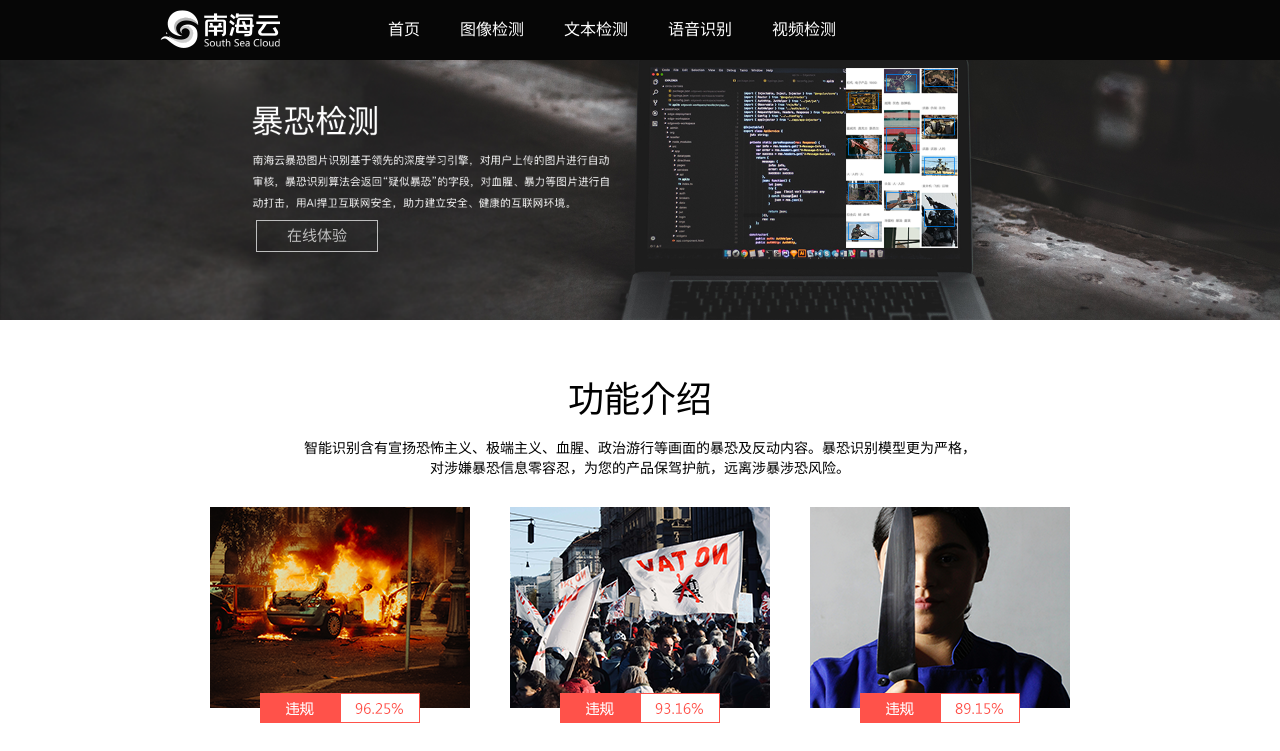
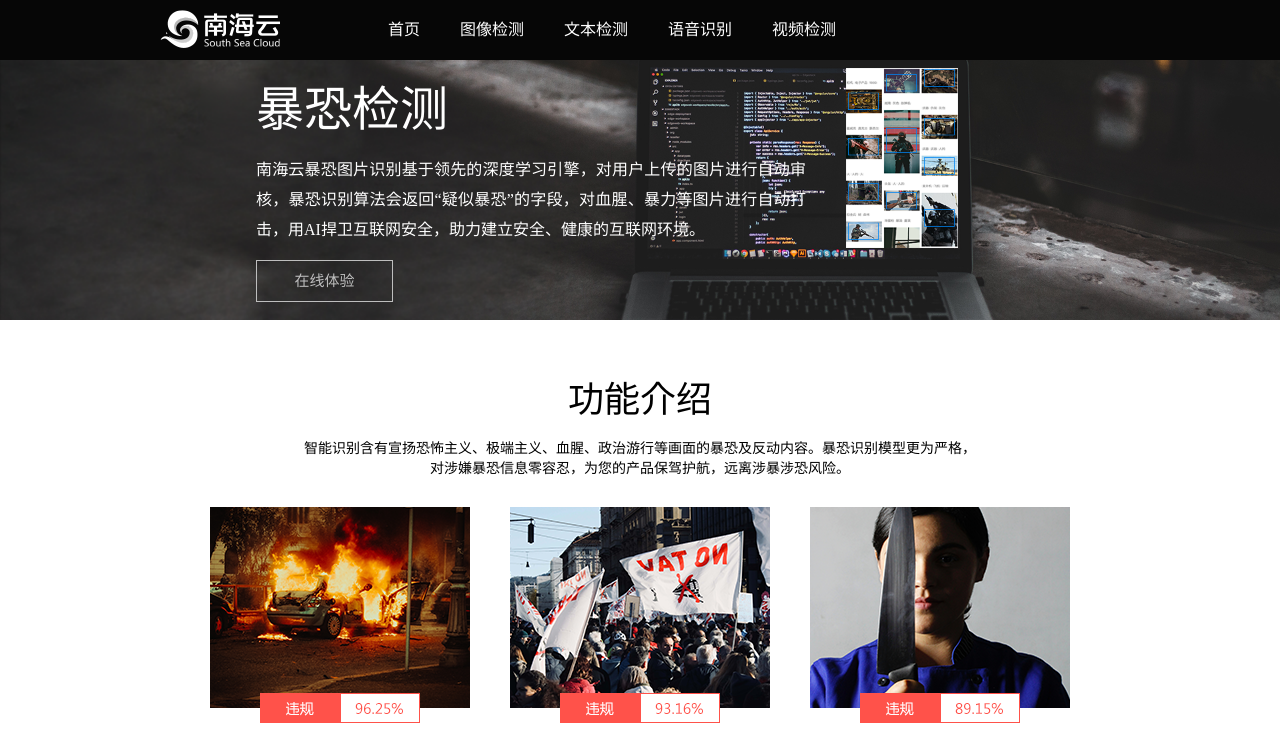
Before and after one commit to shuishang/nhyai, a Vue app in the folder frontend/: page /force in a window 1280 px wide. Shown: the top 751 px of the page. Built offline with nearby package versions, Linux system fonts and the light colour scheme; what vue-audio-recorder would draw is missing.

Commit message:
给视频加上了时间限制

```diff
--- a/frontend/src/assets/css/common.css
+++ b/frontend/src/assets/css/common.css
@@ -44,6 +44,11 @@ table{border-collapse:collapse;}
     -webkit-box-orient: vertical;
     -webkit-line-clamp:2;
 }
+.ell-rows-4 {
+    display: -webkit-box;
+    -webkit-box-orient: vertical;
+    -webkit-line-clamp:4;
+}
 ::-webkit-scrollbar
 {
     width: 10px;  /*滚动条宽度*/
--- a/frontend/src/assets/css/override-element-ui.css
+++ b/frontend/src/assets/css/override-element-ui.css
@@ -41,6 +41,7 @@
 .el-icon-plus:before {
     font-size: 60px;
     color: #acc3ff;
+    vertical-align: middle;
 }
 .el-upload--picture-card{
     border: 2px dashed #acc3ff;
--- a/frontend/src/store/common.js
+++ b/frontend/src/store/common.js
@@ -73,7 +73,7 @@ function padLeftZero(str) {
 export function secondToTime(second) {
 	const hour = second>3600?Math.floor(second/3600)+":":"00:";
 	const minute = second>60?Math.floor(second/60)>10?Math.floor(second/60):"0"+Math.floor(second/60)+":":"00:";
-	const sec = second%60<10?"0"+second%60:second%60;
+	const sec = second%60<9?"0"+Math.ceil(second%60):Math.ceil(second%60);
 	return hour  + minute + sec;
 }
 
--- a/frontend/src/views/AICheck/videoCheck.vue
+++ b/frontend/src/views/AICheck/videoCheck.vue
@@ -83,7 +83,7 @@
 	    data(){
 	        return{
                 imageIsBig:false,
-                videoUrl:[],
+                videoUrl:{},
                 imageUrl:[],
                 markerInfo:[],
                 sexInfo:5,
@@ -128,6 +128,7 @@
                 formData.append('video', file);
                 $.ajax({
                     url: this.api+"/api/v1/video/get_video_inspection/",
+                    timeout:3600000,
                     type: "post",
                     data: formData,
 //                    headers: {'Authorization': 'Token mytoken'},
@@ -144,7 +145,7 @@
                         this.isLoading = false;
 //                        this.uploadInfo(response);
 //                        this.videoUrl={url:response.data.video_url} ;
-                        this.videoUrl={url:response.data.video};
+//                        this.videoUrl={url:response.data.video};
 //						this.video_url= response.data.video_url;
                         response.data.video_evidence_information.forEach((item,index)=>{
                             if(parseFloat(item.porn_sensitivity_level)>this.sexInfo){
--- a/frontend/src/views/force.vue
+++ b/frontend/src/views/force.vue
@@ -5,8 +5,16 @@
 			<el-row>
 				<el-row>
 					<el-col :xl={span:24}>
-						<img src="../assets/image/force/force_banner.png" alt="">
-						<p class="practice_online">在线体验</p>
+						<div class="banner_outer">
+							<img src="../assets/image/force/force_banner.png" alt="">
+							<div class="describe_outer_banner">
+								<p class="ell">暴恐检测</p>
+								<p class="ell-rows-4 ">南海云暴恐图片识别基于领先的深度学习引擎，对用户上传的图片进行自动审核，暴恐识别算法会返回“疑似暴恐”的字段，对血腥、暴力等图片进行自动打击，用AI捍卫互联网安全，助力建立安全、健康的互联网环境。</p>
+								<p class="practice_online" @click="toPractice">在线体验</p>
+							</div>
+
+						</div>
+
 					</el-col>
 				</el-row>
 			</el-row>
@@ -24,8 +32,8 @@
 				</el-row>
 			</div>
 		</div>
-		<div class="functional_experience">
-			<h2 class="title">功能体验</h2>
+		<div class="functional_experience" id="practice_title">
+			<h2 class="title" >功能体验</h2>
 			<el-row style="min-width: 800px;margin-top: 40px;">
 				<el-col :xs={span:14} :sm={span:16} :md={span:14,offset:2} :lg={span:13,offset:2} :xl={span:11,offset:4}>
 					<div class="show_input_outer">
@@ -54,6 +62,7 @@
 								class="avatar-uploader"
 								action="http://172.31.4.7:8000/api/v1/image/get_vision_porn/"
 								:auto-upload="false"
+								:multiple="true"
 								:on-change="onImageChange">
 								<i class="el-icon-plus avatar-uploader-icon"></i>
 							</el-upload>
@@ -121,7 +130,7 @@
 							</el-carousel-item>
 						</el-carousel>
 					</div>
-
+					<p class="practice_online" @click="toPractice">在线体验</p>
 				</el-col>
 			</el-row>
 		</div>
@@ -313,7 +322,10 @@
             handlePictureCardPreview(file) {
                 this.dialogImageUrl = file.url;
                 this.dialogVisible = true;
-            }
+            },
+            toPractice(){
+                window.scrollBy(0,document.getElementById('practice_title').offsetTop-100)
+			}
         },
 		components:{
             Navigation,
@@ -326,10 +338,13 @@
 
 <style scoped>
 	.force_top_contain{font-size: 0;line-height: 0;}
+	.banner_outer{position: relative;}
+	.describe_outer_banner{position: absolute;top:25%;left: 20%;font-size: 16px;color: white;width: 28%;height: 85%;}
+	.describe_outer_banner p{}
+	.describe_outer_banner p:nth-of-type(1){font-size: 48px;height: 60px;line-height: 60px;margin-bottom: 15px;min-width: 400px;}
+	.describe_outer_banner p:nth-of-type(2){height: 105px;text-align: justify;overflow: hidden;min-width: 550px;line-height: 30px;}
 	.force_top_contain img{width: 100%;min-width: 1200px;}
-	.practice_online{height: 30px;line-height:30px;width: 120px;font-size: 15px;position: absolute;margin-top: -100px;text-align: center;
-		margin-left: 20%;color: #BEBEBE;border: 1px solid #BEBEBE;}
-	.show_title_outer h1{}
+	.practice_online{height: 40px;line-height:40px;width: 135px;font-size: 15px;text-align: center;color: #BEBEBE;border: 1px solid #BEBEBE;cursor:pointer}
 
 	.functional_experience{margin: 50px 0;}
 	.functional_experience .title{text-align: center;color: #000;margin: 40px 0 15px;font-size: 36px;}
--- a/frontend/src/views/videoRecognition.vue
+++ b/frontend/src/views/videoRecognition.vue
@@ -240,7 +240,7 @@
                 recordWord:'开始录音',
                 intervalId:null,
                 isChose:false,
-                videoUrl:{url:require('../assets/video/dragen_wind.mp4')},
+                videoUrl:{},
                 imageIsBig:false,
 				imageUrl:[],
 				markerInfo:[],
@@ -322,6 +322,7 @@
                     data: formData,
 //                    headers: {'Authorization': 'Token mytoken'},
                     cache: false,
+                    timeout:3600000,
                     contentType: false,
                     processData: false,
                     success:(response)=>{
@@ -331,7 +332,7 @@
                         this.imageUrl= [];
                         this.markerInfo= [];
                         this.isLoading= false;
-                        this.videoUrl={url:response.data.video} ;
+//                        this.videoUrl={url:response.data.video} ;
 //						this.video_url= response.data.video_url;
                         response.data.video_evidence_information.forEach((item,index)=>{
                             if(parseFloat(item.porn_sensitivity_level)>this.sexInfo){
--- a/frontend/src/views/yellow.vue
+++ b/frontend/src/views/yellow.vue
@@ -53,6 +53,7 @@
 								class="avatar-uploader"
 								action="http://172.31.4.7:8000/api/v1/image/get_vision_porn/"
 								:auto-upload="false"
+								:multiple="true"
 								:on-change="onImageChange">
 								<i class="el-icon-plus avatar-uploader-icon"></i>
 							</el-upload>
```
Also changed, not shown: frontend/src/assets/image/force/force_banner.png.
